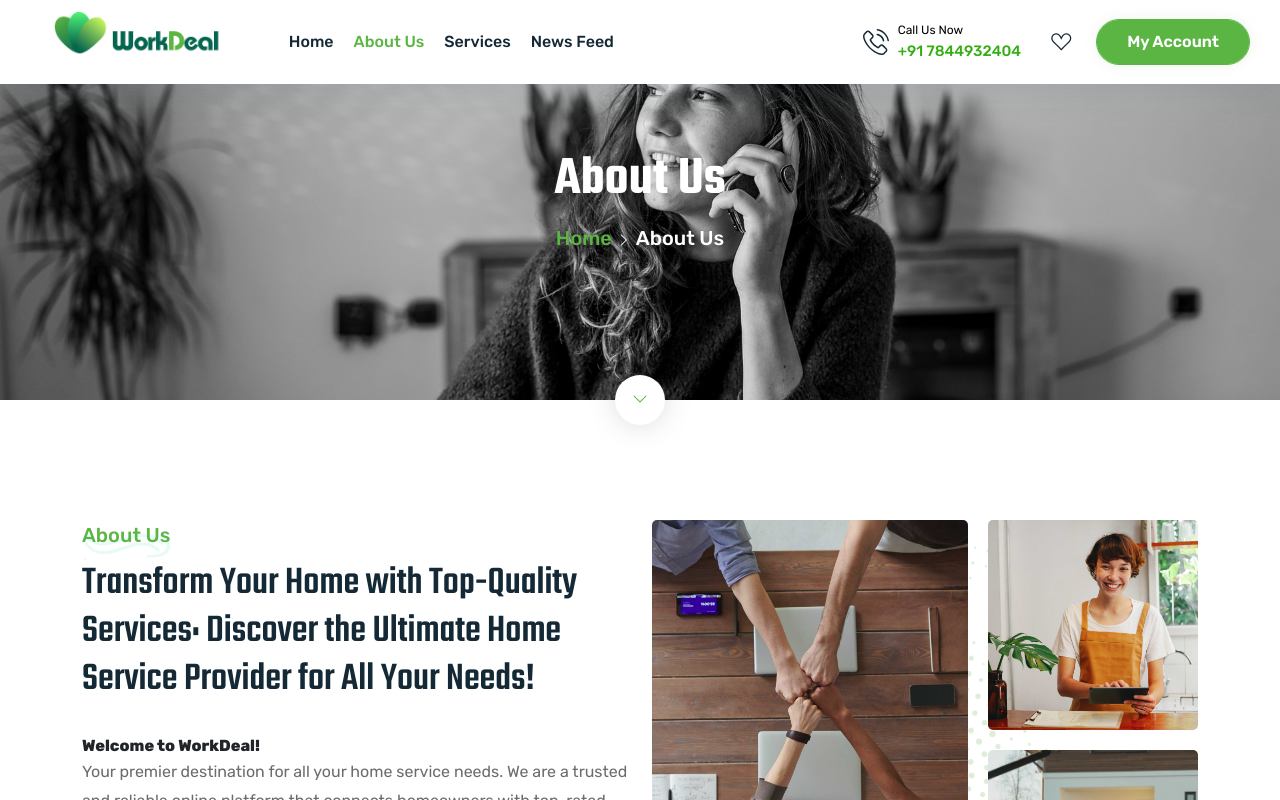
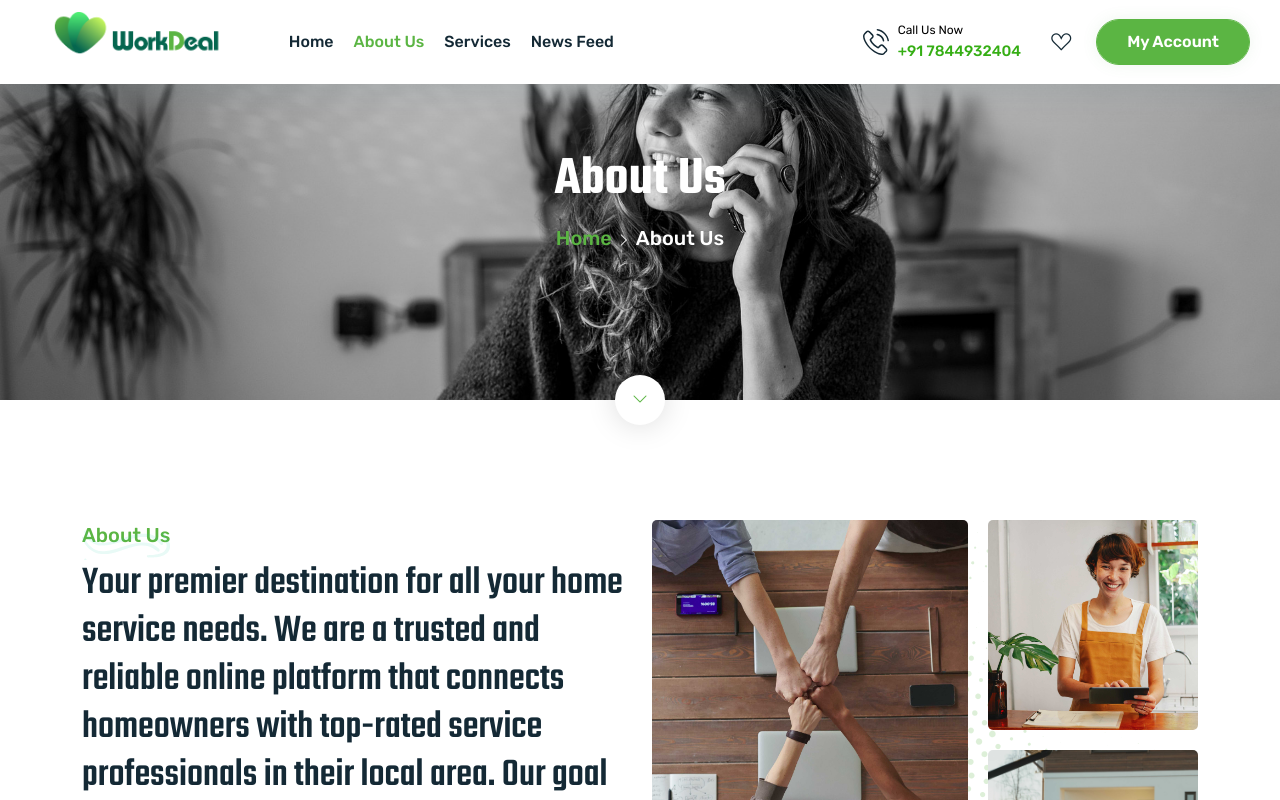
Before and after one commit to janavipat/workdeal, a Next.js app: page /about in a window 1280 px wide. Shown: the top 800 px of the page. Built offline with nearby package versions, Linux system fonts and the light colour scheme.

Commit message:
add about page content

```diff
--- a/src/components/about/AboutArea.jsx
+++ b/src/components/about/AboutArea.jsx
@@ -15,8 +15,12 @@ function AboutArea() {
               <div className="about-title">
                 <span>About us</span>
                 <h2>
-                  Transform Your Home with Top-Quality Services: Discover the
-                  Ultimate Home Service Provider for All Your Needs!
+                Your premier destination for all your home service needs. We
+                  are a trusted and reliable online platform that connects
+                  homeowners with top-rated service professionals in their local
+                  area. Our goal is to make it effortless for you to find and
+                  hire experienced professionals who can provide high-quality
+                  services to enhance your home.
                 </h2>
               </div>
               <div>
```
